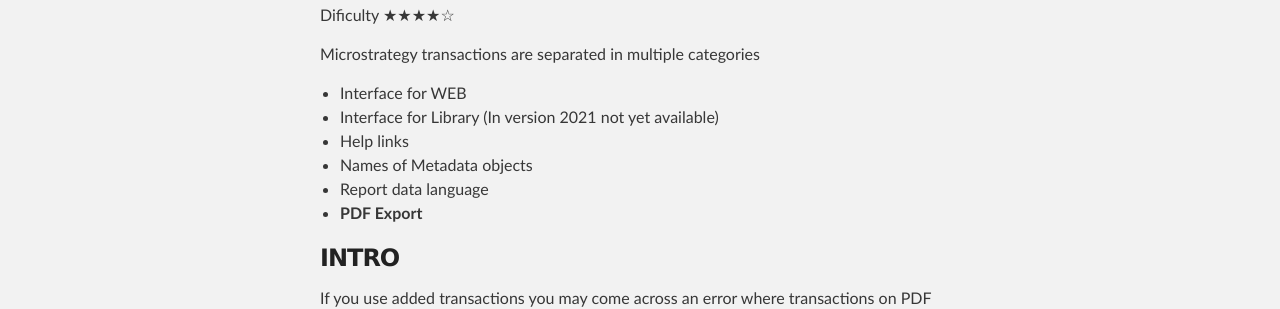
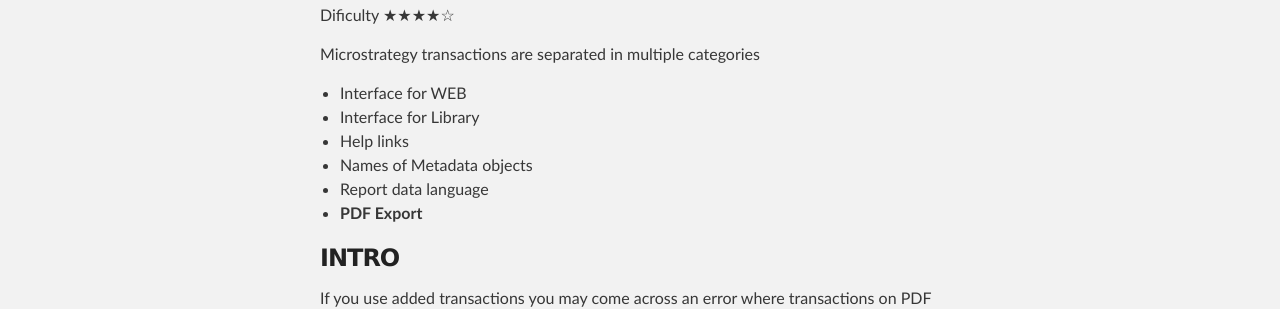
Before and after one commit to kl82slo/kl82slo.github.io, a Jekyll site: the page built from _posts/2021-05-08-0002 MicroStrategy Translation - PDF Export.md, in a window 1280 px wide. Shown: the part 467-776 px from the top of the page. Built offline with Jekyll 4.4.1, drawn with Linux system fonts in a browser that asks for light colours.

Commit message:
Update 2021-05-08-0002 MicroStrategy Translation - PDF Export.md

```diff
--- a/_posts/2021-05-08-0002 MicroStrategy Translation - PDF Export.md
+++ b/_posts/2021-05-08-0002 MicroStrategy Translation - PDF Export.md
@@ -10,7 +10,7 @@
 
 Microstrategy transactions are separated in multiple categories
 - Interface for WEB
-- Interface for Library (In version 2021 not yet available)
+- Interface for Library
 - Help links
 - Names of Metadata objects
 - Report data language
```
